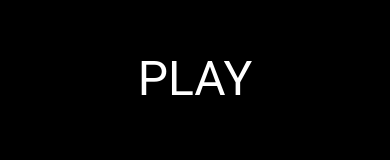
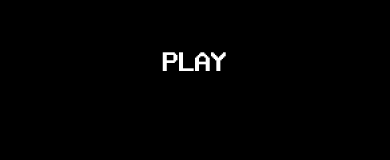
Before and after one commit to alandouglas96/audio-visualizer, a website built with Vite: page index.html in a window 390 px wide. Built offline with nearby package versions, Linux system fonts and the light colour scheme.

Commit message:
Modify font

```diff
--- a/style.css
+++ b/style.css
@@ -1,3 +1,11 @@
+@font-face {
+  font-family: 'VHS';
+  src: url('./font/KindlyRewind-BOon.ttf');
+  /* font-weight: normal;
+  font-style: normal;
+  font-display: auto; */
+}
+
 * {
   margin: 0;
   padding: 0;
@@ -34,6 +42,13 @@
   text-align: center;
   color: white;
   font-size: 48px;
-  font-family: 'Roboto', sans-serif;
+  font-family: 'VHS';
   pointer-events: none;
 }
+
+/* Mobile breakpoint */
+@media (max-width: 768px) {
+  #playText {
+    font-size: 24px;
+  }
+}
```
Also changed, not shown: font/KindlyRewind-BOon.ttf (added).
